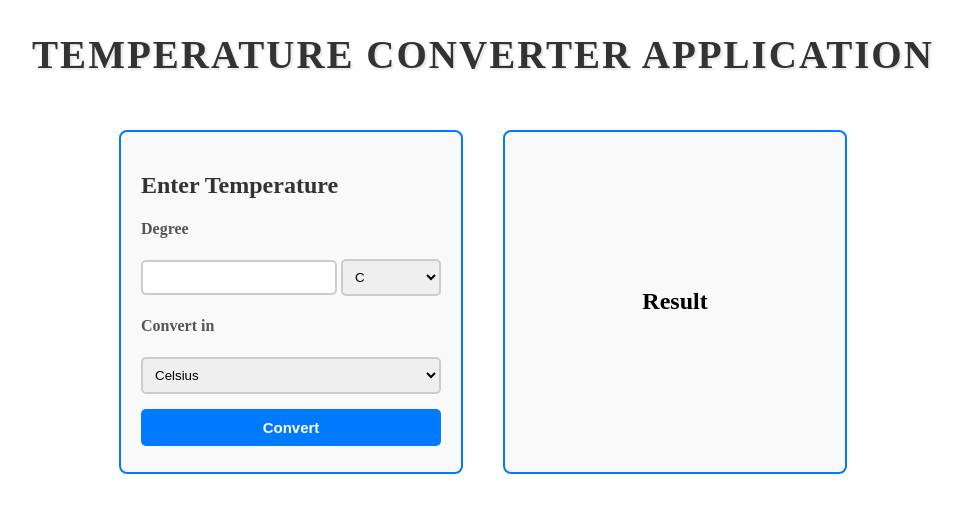
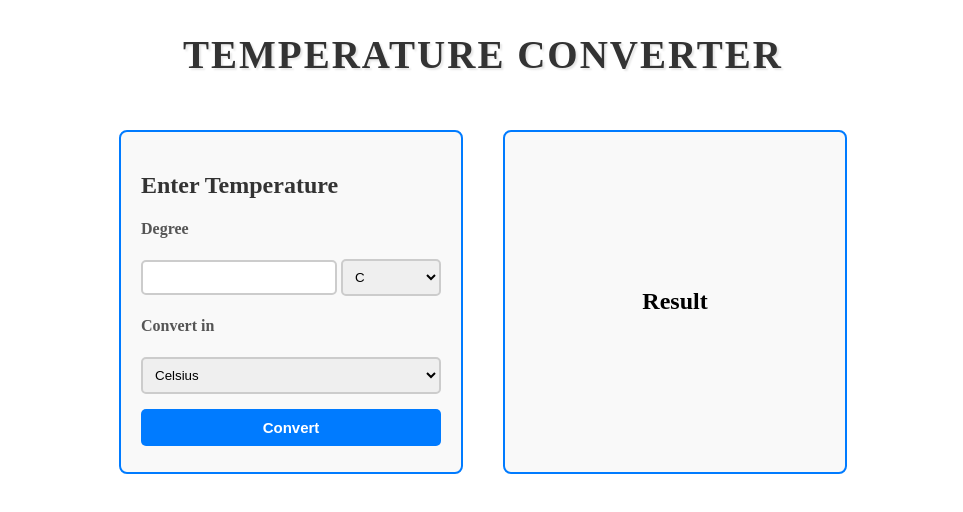
Before and after one commit to javedakhtar21/tempConverter, a plain HTML site: page index.html in a window 1280 px wide. Shown: the whole page, without its empty margins (157-1120 px from the left). Drawn offline with Linux system fonts and the light colour scheme.

Commit message:
updated html file

```diff
--- a/index.html
+++ b/index.html
@@ -10,7 +10,7 @@
 
 <body>
   <div id="heading-cont">
-    <h2>Temperature Converter Application</h2>
+    <h2>Temperature Converter</h2>
   </div>
 
   <div class="main-cont">
```
